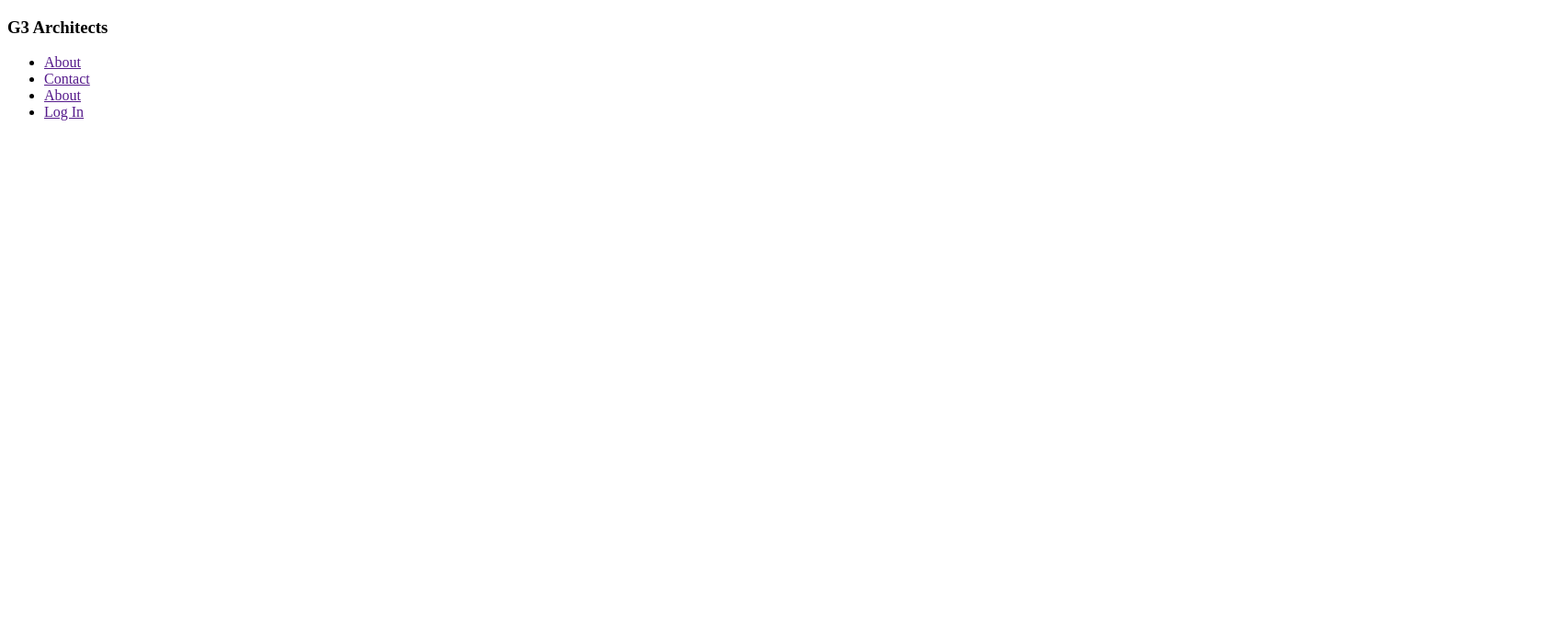
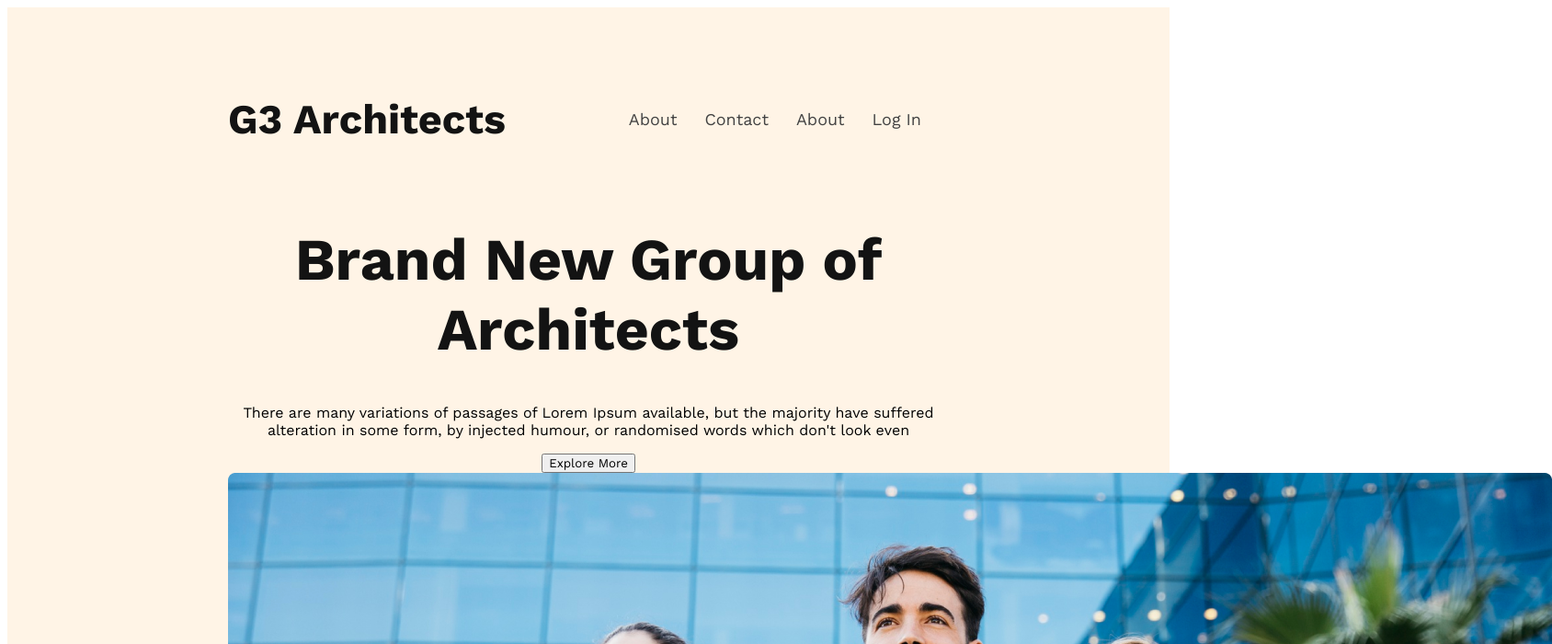
Before and after one commit to sonatonraj/My-Architects-Website, a plain HTML site: page index.html in a window 1280 px wide. Shown: the top 700 px of the page at 92% size, 1688 px wide, since content can reach past the window. Drawn offline with nearby package versions, Linux system fonts and the light colour scheme.

Commit message:
header part

```diff
--- a/index.html
+++ b/index.html
@@ -10,7 +10,7 @@
 <body>
     <header>
         <nav>
-            <h3>G3 Architects</h3>
+            <h3 class="nav-title">G3 Architects</h3>
             <ul>
                 <li><a href="">About</a></li>
                 <li><a href="">Contact</a></li>
@@ -18,6 +18,15 @@
                 <li><a href="">Log In</a></li>
             </ul>
         </nav>
+            <div class="banner">
+               <div class="banner-content">
+                    <h1 class="banner-title">Brand New Group of Architects </h1>
+                    <p class="banner-description">There are many variations of passages of Lorem Ipsum available, but the majority have suffered alteration in some form, by injected humour, or randomised words which don't look even</p>
+                    <button class="btn-primary">Explore More</button>
+               </div>
+                <img src="images/banner.png" alt="">
+            </div>
+
     </header>
     <main>
 
--- a/styles/styles.css
+++ b/styles/styles.css
@@ -1,2 +1,52 @@
 /* work sans font */
   @import url('https://fonts.googleapis.com/css2?family=Lato:wght@700;900&family=Open+Sans:wght@700;800&family=Work+Sans:ital,wght@0,400;0,600;0,700;0,800;1,500&display=swap');
+  /* shared styles */
+  *{
+    font-family: 'Work Sans', sans-serif;
+  }
+  .btn-primary{
+
+  }
+  /* header parts styles */
+  header{
+    background-color: rgba(255, 144, 14, 0.10);
+    padding: 50px 240px;
+  }
+  /* nav styles */
+nav{
+  display: flex;
+  justify-content: space-between;
+  align-items: center;
+}
+.nav-title{
+  color: #131313;
+  text-align: center;
+  font-size: 45px;
+  font-weight: 700;
+
+}
+nav>ul{
+  display: flex;
+
+}
+nav li{
+  margin-right: 30px;
+  list-style: none;
+  font-weight: 500;
+  font-size: 18px;
+}
+nav a{
+  text-decoration: none;
+  color: #424242;
+}
+/* banner styles */
+.banner-content{
+  max-width: 800px;
+  text-align: center;
+  margin: 0 auto;
+}
+.banner-title{
+  font-size: 64px;
+  font-weight: 700px;
+  color: #131313;
+}
```
